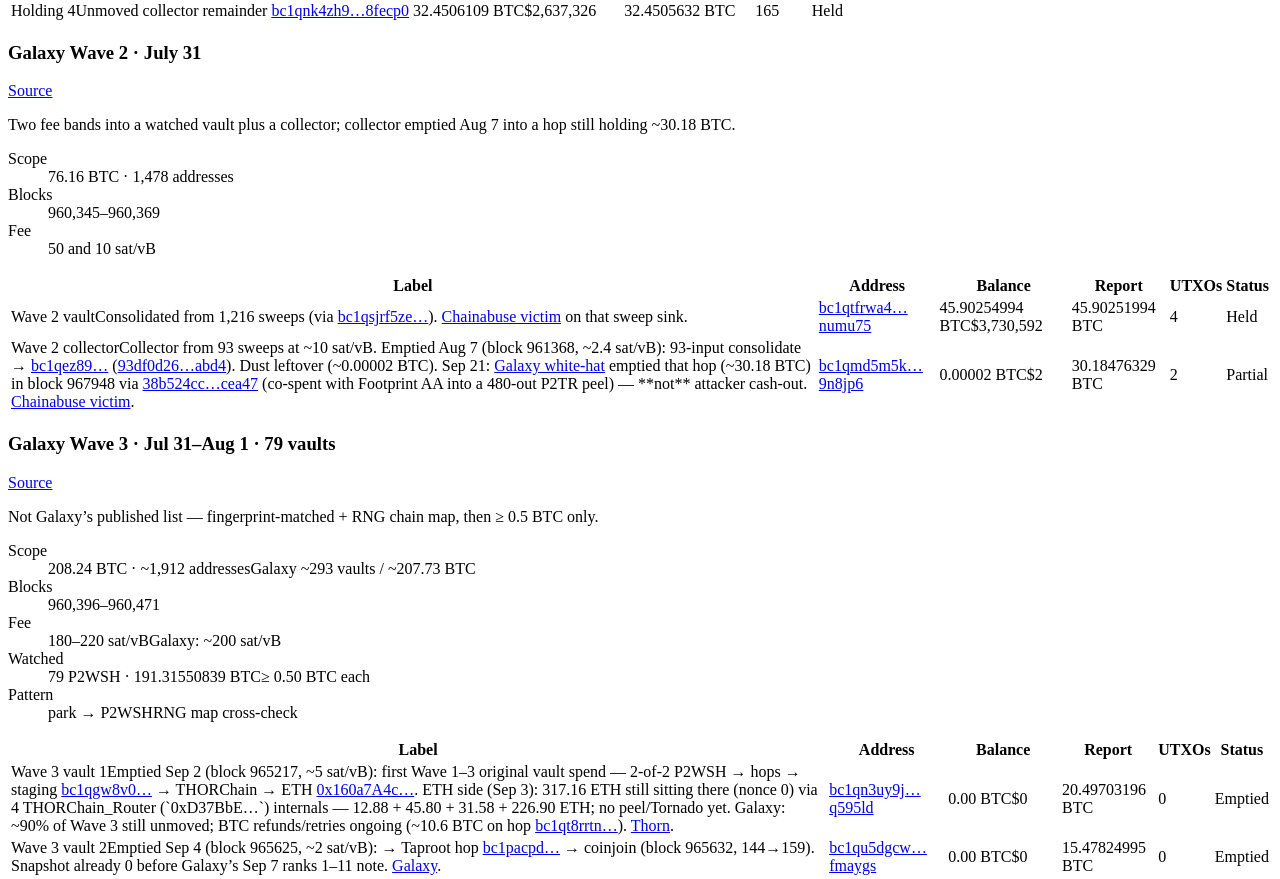
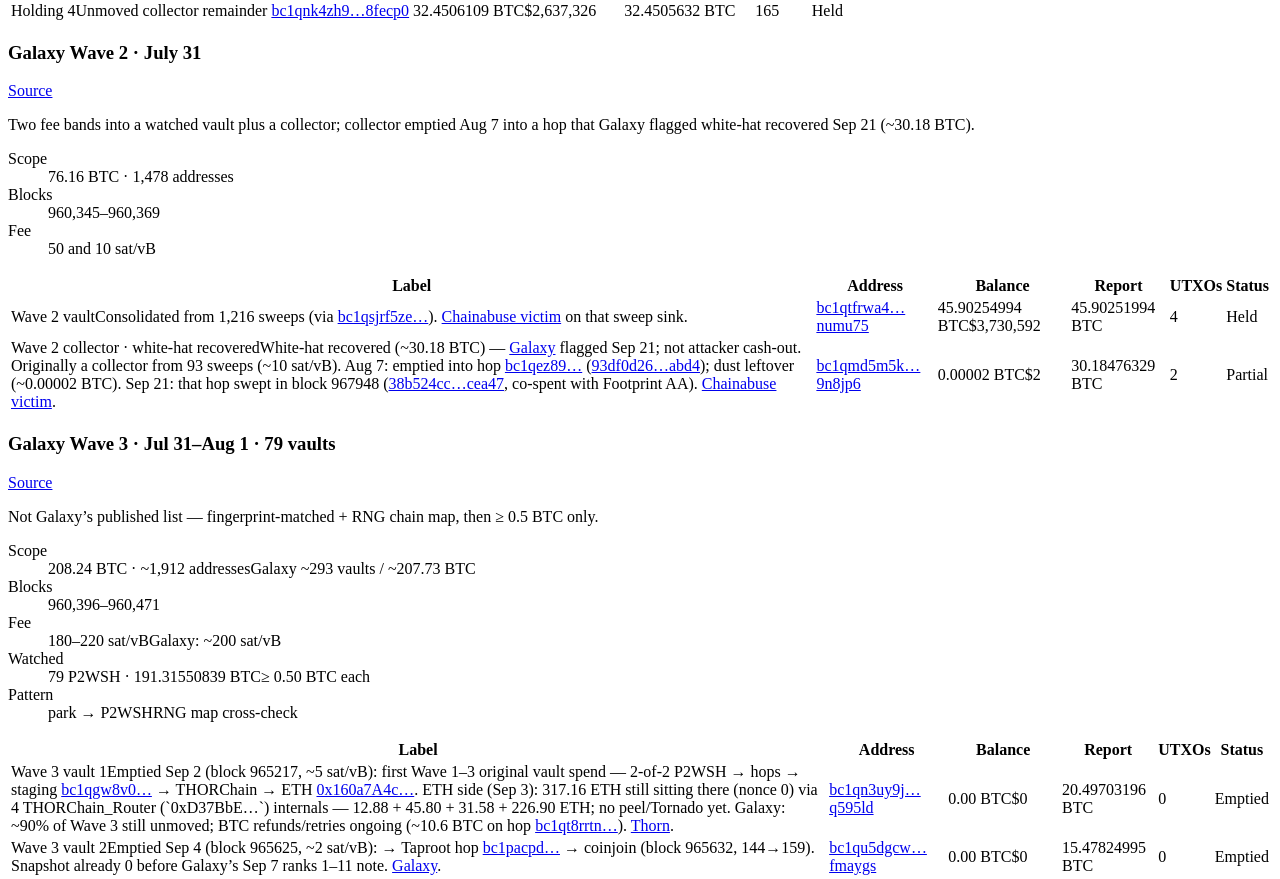
Before and after one commit to SamSamskies/coldcard-hack-tracker, a React (Vite) app: page / in a window 1280 px wide. Shown: the part 1827-2706 px from the top of the page. Built offline with nearby package versions, Linux system fonts and the light colour scheme; the HTML template or start-up script is replaced by a standard one.

Commit message:
chore: update incident notes for clarity and accuracy regarding white-hat recovery and cash-out details

```diff
--- a/src/data/incident.ts
+++ b/src/data/incident.ts
@@ -335,7 +335,7 @@ export const CLUSTERS: readonly Cluster[] = [
     label: 'Galaxy Wave 2 · July 31',
     stolenBtc: 76.16,
     date: '2026-07-31',
-    note: 'Two fee bands into a watched vault plus a collector; collector emptied Aug 7 into a hop still holding ~30.18 BTC.',
+    note: 'Two fee bands into a watched vault plus a collector; collector emptied Aug 7 into a hop that Galaxy flagged white-hat recovered Sep 21 (~30.18 BTC).',
     sourceUrl: 'https://x.com/glxyresearch/status/2083560940469981591',
   },
   {
@@ -686,10 +686,10 @@ export const CORE_HOLDING_ADDRESSES: readonly HoldingAddress[] = [
   },
   {
     address: 'bc1qmd5m5ktv7m5ffujxv4248fxv36myvdx79n8jp6',
-    label: 'Wave 2 collector',
+    label: 'Wave 2 collector · white-hat recovered',
     reportBtc: 30.18476329,
     clusterId: 'galaxy-july31',
-    note: 'Collector from 93 sweeps at ~10 sat/vB. Emptied Aug 7 (block 961368, ~2.4 sat/vB): 93-input consolidate → [bc1qez89…](address:bc1qez89sph5tgghmf36u79hq62h8n2xqqka05dt6n) ([93df0d26…abd4](txid:93df0d26e08ce950643f8cd03fd845c3d5697ba6021ec18874ee8e531f4eabd4)). Dust leftover (~0.00002 BTC). Sep 21: [Galaxy white-hat](https://x.com/glxyresearch/status/2102044678254215653) emptied that hop (~30.18 BTC) in block 967948 via [38b524cc…cea47](txid:38b524ccb8ca260ec705ab980982144857c477658fa39591870ee8cb09bcea47) (co-spent with Footprint AA into a 480-out P2TR peel) — **not** attacker cash-out. [Chainabuse victim](https://chainabuse.com/report/d4c95fab-ed8e-4749-ae81-9d42bfdab1cb).',
+    note: 'White-hat recovered (~30.18 BTC) — [Galaxy](https://x.com/glxyresearch/status/2102044678254215653) flagged Sep 21; not attacker cash-out. Originally a collector from 93 sweeps (~10 sat/vB). Aug 7: emptied into hop [bc1qez89…](address:bc1qez89sph5tgghmf36u79hq62h8n2xqqka05dt6n) ([93df0d26…abd4](txid:93df0d26e08ce950643f8cd03fd845c3d5697ba6021ec18874ee8e531f4eabd4)); dust leftover (~0.00002 BTC). Sep 21: that hop swept in block 967948 ([38b524cc…cea47](txid:38b524ccb8ca260ec705ab980982144857c477658fa39591870ee8cb09bcea47), co-spent with Footprint AA). [Chainabuse victim](https://chainabuse.com/report/d4c95fab-ed8e-4749-ae81-9d42bfdab1cb).',
   },
   {
     address: 'bc1q7rmsw0ra7zrphe66wwa9960ffm69cp8dlrrcgf',
```
